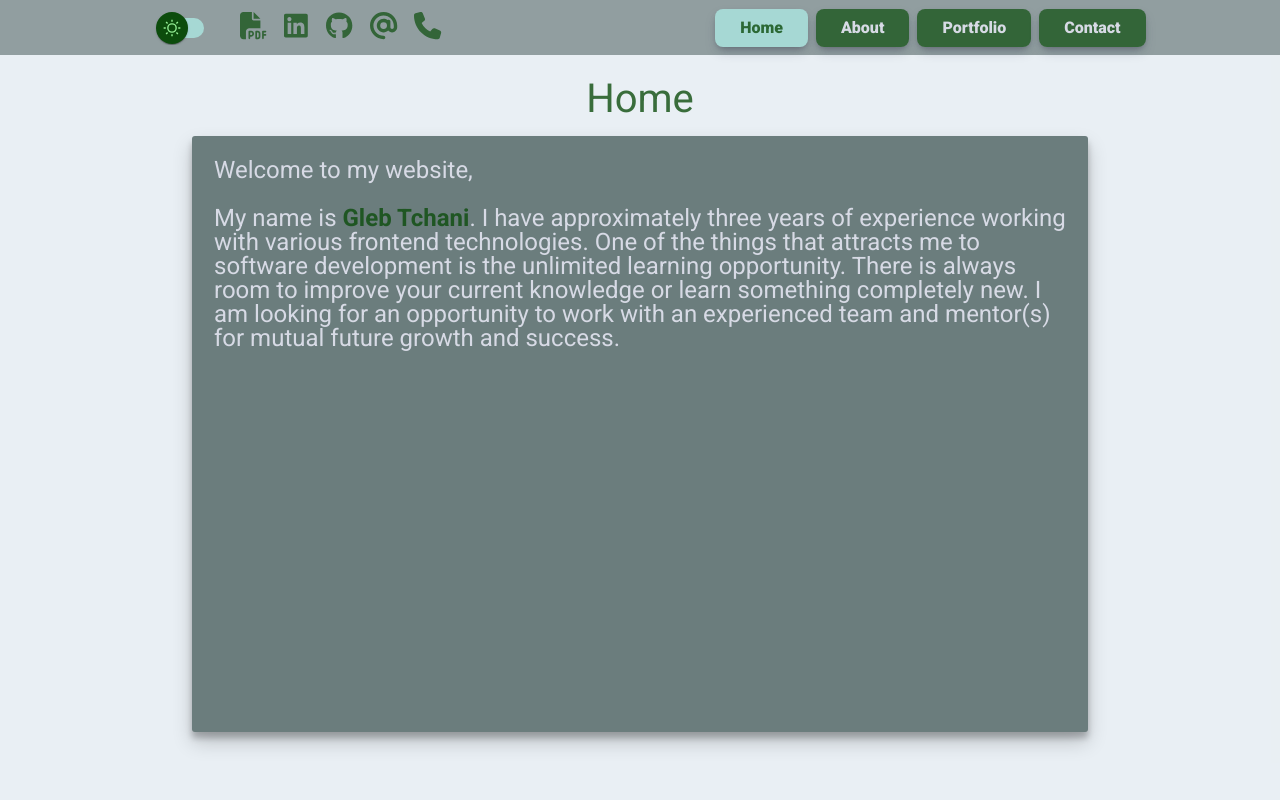
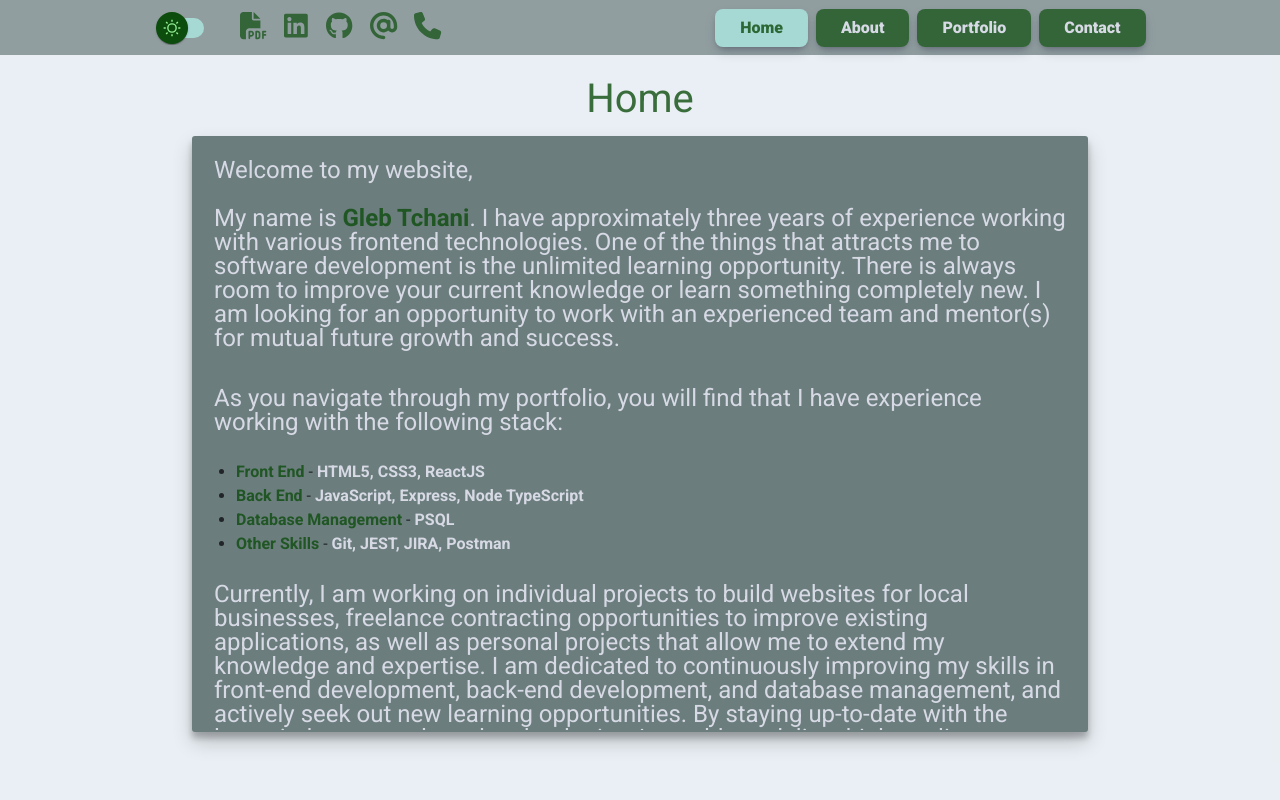
Before and after one commit to GlebTc/Portfolio, a React (Create React App) app: page / in a window 1280 px wide. Shown: the top 800 px of the page. Built offline with nearby package versions, Linux system fonts and the light colour scheme.

Commit message:
Temporary fix to spacing issue on home page

```diff
--- a/src/components/pages__components/Home.tsx
+++ b/src/components/pages__components/Home.tsx
@@ -1,3 +1,5 @@
+import React from "react";
+
 const Home = ({ title, id }: { title: string; id: string }) => {
   return (
     <section id={id} className="home__page">
@@ -21,16 +23,16 @@ const Home = ({ title, id }: { title: string; id: string }) => {
           </p>
           <ul>
             <li>
-              <span>Front End</span> - HTML5, CSS3, ReactJS
+              <span style={{fontSize: "15 rem"}}>Front End</span> - <span style={{fontSize: "1 rem", color: "rgba(215, 218, 229, 1)" }}>HTML5, CSS3, ReactJS</span>
             </li>
             <li>
-              <span>Back End</span> - JavaScript, Express, Node TypeScript
+              <span>Back End</span> - <span style={{fontSize: "1 rem", color: "rgba(215, 218, 229, 1)" }}>JavaScript, Express, Node TypeScript</span>
             </li>
             <li>
-              <span>Database Management</span> - PSQL
+              <span>Database Management</span> - <span style={{fontSize: "1 rem", color: "rgba(215, 218, 229, 1)" }}>PSQL</span>
             </li>
             <li>
-              <span>Other Skills</span> - Git, JEST, JIRA
+              <span>Other Skills</span> - <span style={{fontSize: "1 rem", color: "rgba(215, 218, 229, 1)" }}>Git, JEST, JIRA, Postman</span>
             </li>
           </ul>
           <p className="introduction__text">
--- a/src/sass/components/_home.scss
+++ b/src/sass/components/_home.scss
@@ -9,7 +9,6 @@
 }
 
 .introduction__text{
-    height: 100%;
     padding: 10px;
     overflow-y: auto;
 }
```
